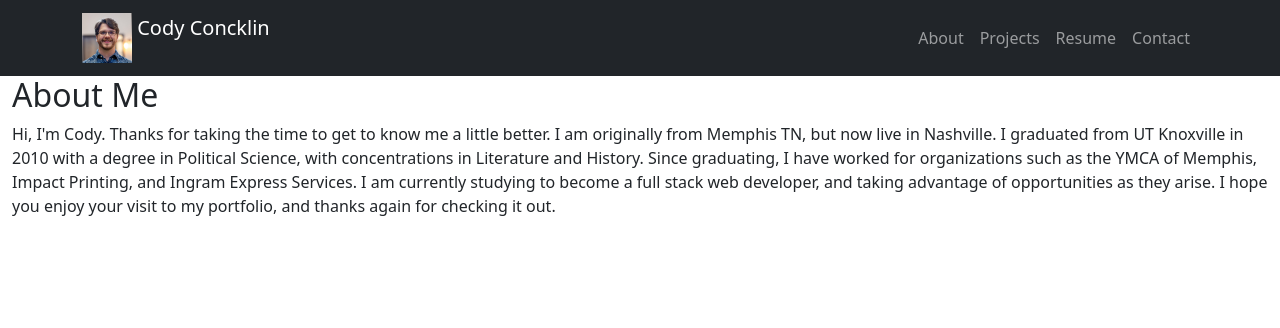
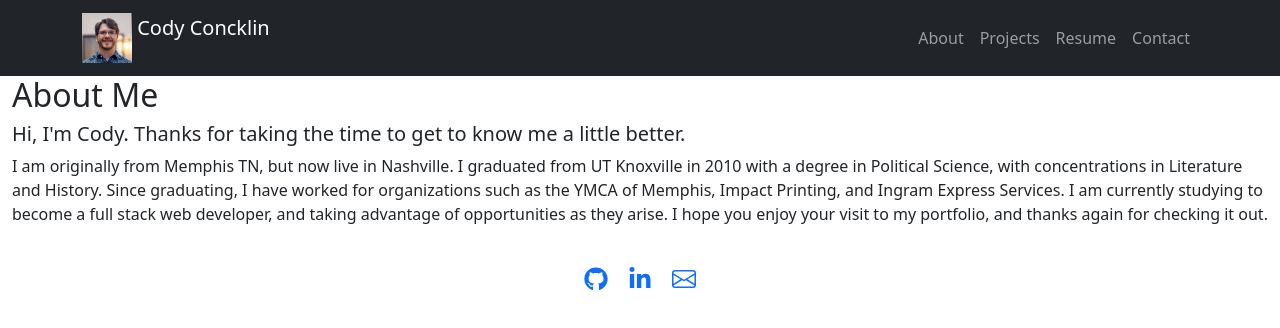
Before and after one commit to CodyConck/CC-Designs-React-Portfolio, a React (Create React App) app: page / in a window 1280 px wide. Shown: the top 328 px of the page. Built offline with nearby package versions, Linux system fonts and the light colour scheme.

Commit message:
updated style and brought in footer

```diff
--- a/src/App.js
+++ b/src/App.js
@@ -31,6 +31,7 @@ function App() {
       <main>
 
       </main>
+      <Footer></Footer>
     </div>
   )
 }
--- a/src/components/About.js
+++ b/src/components/About.js
@@ -2,12 +2,13 @@ import React from 'react'
 
 const About = () => {
     return (
-        <div id='about-me' class='container-fluid mx-auto'>
-        <h2>About Me</h2>
+    <div id='about-me' class='container-fluid mx-auto'>
+      <h2>About Me</h2>
+        <h5>Hi, I'm Cody. Thanks for taking the time to get to know me a little better.</h5>
           <p>
-              Hi, I'm Cody. Thanks for taking the time to get to know me a little better. I am originally from Memphis TN, but now live in Nashville. I graduated from UT Knoxville in 2010 with a degree in Political Science, with concentrations in Literature and History. Since graduating, I have worked for organizations such as the YMCA of Memphis, Impact Printing, and Ingram Express Services. I am currently studying to become a full stack web developer, and taking advantage of opportunities as they arise. I hope you enjoy your visit to my portfolio, and thanks again for checking it out.
+            I am originally from Memphis TN, but now live in Nashville. I graduated from UT Knoxville in 2010 with a degree in Political Science, with concentrations in Literature and History. Since graduating, I have worked for organizations such as the YMCA of Memphis, Impact Printing, and Ingram Express Services. I am currently studying to become a full stack web developer, and taking advantage of opportunities as they arise. I hope you enjoy your visit to my portfolio, and thanks again for checking it out.
           </p>
-      </div>
+    </div>
     )
 }
 
--- a/src/components/Contact.js
+++ b/src/components/Contact.js
@@ -34,7 +34,7 @@ function Contact(props) {
     }
     return (
         <div>
-        <h1>Contact Me</h1>
+        <h2>Contact Me</h2>
         <Form id= 'contact' onSubmit={handleSubmit}>
 
             <Form.Group className="mb-3" controlId="exampleForm.ControlInput1">
--- a/src/components/Footer.js
+++ b/src/components/Footer.js
@@ -4,20 +4,24 @@ import { BsEnvelope } from 'react-icons/bs'
 
 const Footer = () => {
     return (
-        <div id='footer'>
-            <p>
-                <a href='https://github.com/codyconck' target='_blank' rel='noopener noreferrer' alt='GitHub profile link'>
+        <div id='footer' class= 'text-center'style={{ padding: 20 }}>
+            <h4>
+
+                <a href='https://github.com/codyconck' style={{ padding: 10 }} target='_blank' rel='noopener noreferrer' alt='GitHub profile link' >
                     <FaGithub/>
                 </a>
-                <a href='https://www.linkedin.com/in/cody-concklin-01a67b93/' target='_blank' rel='noopener noreferrer' alt='LinkedIn profile link'>
+
+
+                <a href='https://www.linkedin.com/in/cody-concklin-01a67b93/' style={{ padding: 10 }} target='_blank' rel='noopener noreferrer' alt='LinkedIn profile link'>
                     <FaLinkedinIn/>
                 </a>
-                <a href='mailto:codyconck@gmail.com' target='_blank' rel='noopener noreferrer' alt='email link'>
+
+                <a href='mailto:codyconck@gmail.com' style={{ padding: 10 }} target='_blank' rel='noopener noreferrer' alt='email link'>
                     <BsEnvelope/>
-                    'codyconck.com'
+
                 </a>
 
-            </p>
+            </h4>
         </div>
     )
 }
--- a/src/components/Resume.js
+++ b/src/components/Resume.js
@@ -7,7 +7,7 @@ const Resume = () => {
                 <div class='container' id='resume'>
                     <h3> Cody Concklin </h3>
                     <section id='resume-info'>
-                        <p>Aspiring Web Developer with a life-long passion for learning new tools to better myself, and to uplift those around me. My professional duties have afforded me a wide array of skills which I apply on a daily basis to work with others on collaborative projects.
+                        <p>Aspiring Web Developer with a life-long passion for learning new tools to better myself. My professional duties have afforded me a wide array of skills which I apply on a daily basis to work with others on collaborative projects.
                         </p>
                     </section>
                     <h4> Technical Skills</h4>
```
